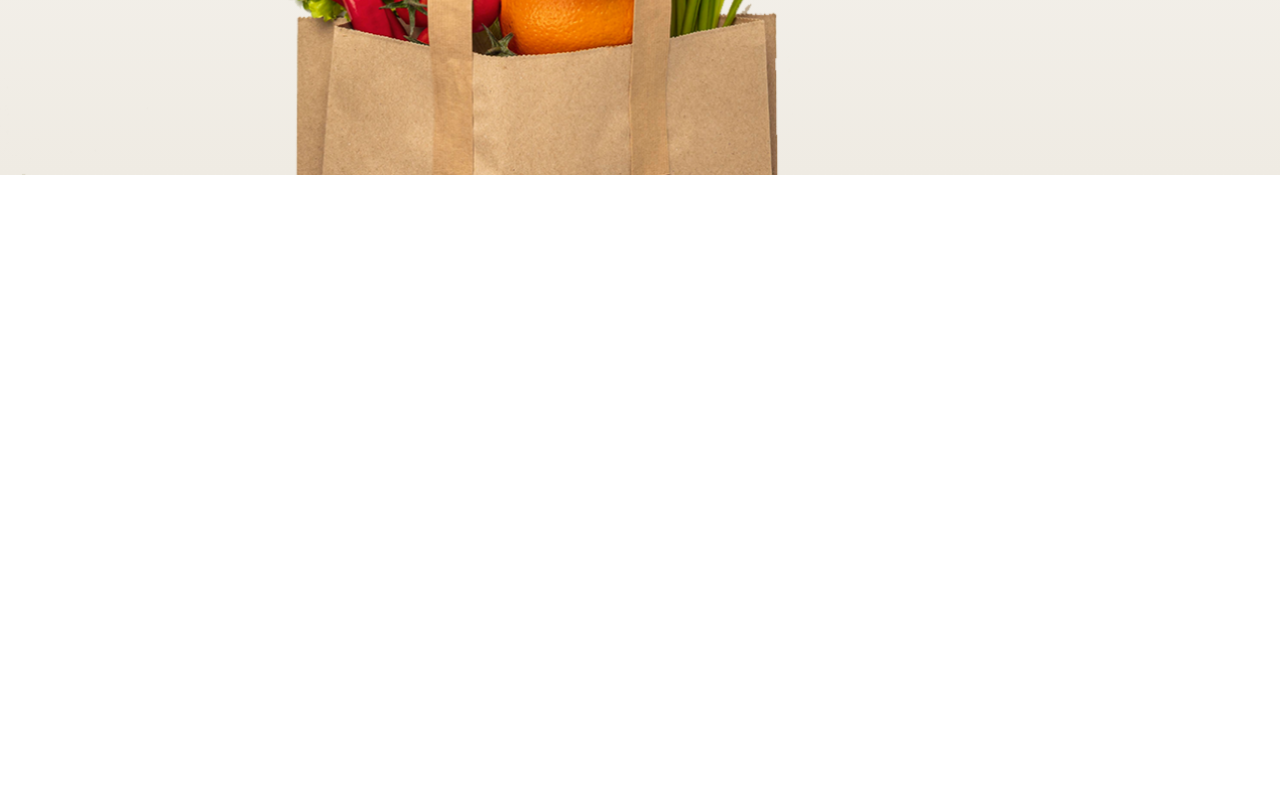
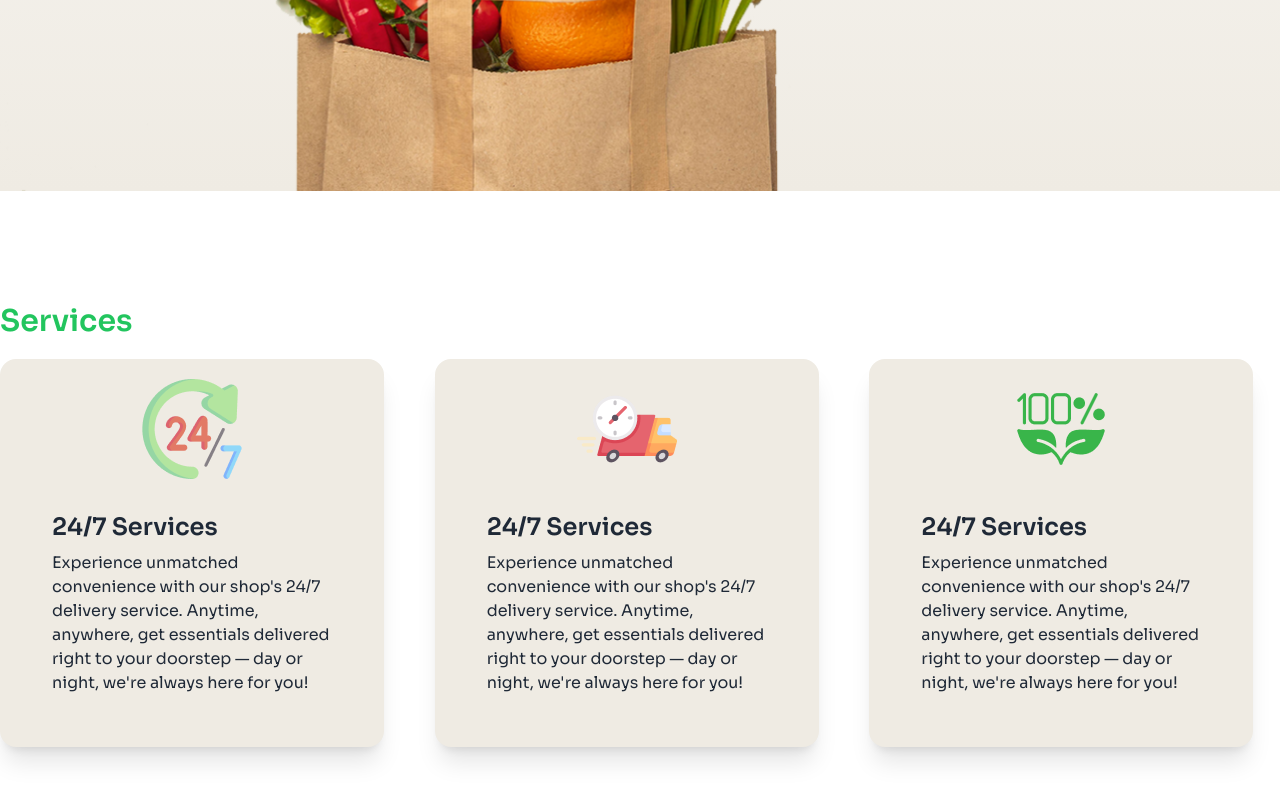
Before and after one commit to Rayan105/Natures-platter, a plain HTML site: page index.html in a window 1280 px wide. Shown: the part 1018-1818 px from the top of the page. Before the commit the page ends 1305 px from the top, so only its background shows below. Drawn offline with nearby package versions, Linux system fonts and the light colour scheme.

Commit message:
services done

```diff
--- a/index.html
+++ b/index.html
@@ -55,11 +55,11 @@
 
 <body class="font-sora">
 
-    <header class="md:container md:mx-auto">
+    <header>
 
         <!-- navbar -->
 
-        <nav class="mb-8 md:mb-24">
+        <nav class="mb-8 md:mb-24 md:container md:mx-auto">
             <div class="navbar bg-base-100 justify-between">
                 <div class="flex">
                     <img class="w-[154px]" src="c2-assets/logo-header.png" alt="logo">
@@ -76,7 +76,8 @@
                     <div class="navbar-items hidden md:flex gap-3 w-[400px] items-center">
                         <a href=""><img class="w-[24px]" src="c2-assets/magnifying-glass-solid.svg" alt=""></a>
                         <a href=""><img class="w-[24px]" src="c2-assets/cart-shopping-solid.svg" alt=""></a>
-                        <a href=""><button class="btn px-10 py-30 text-xl bg-white border border-green-500">Login</button></a>
+                        <a href=""><button
+                                class="btn px-10 py-30 text-xl bg-white border border-green-500">Login</button></a>
                         <a href=""><button class="btn px-10 py-30 text-xl bg-[#179800] text-white">Register</button></a>
                     </div>
 
@@ -111,10 +112,13 @@
         <section class="mb-8 md:mb-28 bg-gradient-to-b from-[#FFFFFF] to-[#EFEBE3] w-full">
             <div>
                 <div class="text-center">
-                    <h2 class="text-3xl font-semibold md:text-5xl mb-7">Freshness <span class="text-green-600">You Can</span> <br>
-                    <span class="text-green-600">Count</span> On, Prices You'll Love!</h2>
-                    <p class="text-xl text-[#111111]">Shop your daily essentials at unbeatable prices. From fresh produce to pantry <br>
-                    staples, we've got you covered every day!</p>
+                    <h2 class="text-3xl font-semibold md:text-5xl mb-7">Freshness <span class="text-green-600">You
+                            Can</span> <br>
+                        <span class="text-green-600">Count</span> On, Prices You'll Love!
+                    </h2>
+                    <p class="text-lg md:text-xl p-2 text-[#111111]">Shop your daily essentials at unbeatable prices. From fresh
+                        produce to pantry <br>
+                        staples, we've got you covered every day!</p>
                 </div>
                 <div class="justify-center">
                     <img class="w-[1030px]" src="c2-assets/hero-vegetables.png" alt="">
@@ -123,7 +127,94 @@
         </section>
 
     </header>
-    <main>
+    <main class="md:container md:mx-auto">
+
+
+
+        <!-- services -->
+
+        <section class="mb-8 md:mb-16  md:container md:mx-auto">
+            <h3 class="text-3xl font-semibold text-green-500 mb-5">Services</h3>
+            <div class="grid grid-cols-1 md:grid-cols-2 lg:grid-cols-3 gap-6 mx-auto">
+                    <!-- item 1 -->
+                    <div class="card bg-base-100 w-96 shadow-xl items-center p-5 bg-[#EFEBE3]">
+                        <figure class="">
+                            <img src="c2-assets/service.png" alt="" />
+                        </figure>
+                        <div class="card-body">
+                            <h2 class="text-2xl font-semibold">24/7 Services</h2>
+                            <p class="text-md">Experience unmatched convenience with our shop's 24/7 delivery service.
+                                Anytime, anywhere, get essentials delivered right to your doorstep — day or night, we're
+                                always here for you!</p>
+                        </div>
+                    </div>
+
+                    <!-- item 2 -->
+                    <div class="card bg-base-100 w-96 shadow-xl items-center p-5 bg-[#EFEBE3]">
+                        <figure class="">
+                            <img src="c2-assets/delivery.png" alt="" />
+                        </figure>
+                        <div class="card-body">
+                            <h2 class="text-2xl font-semibold">24/7 Services</h2>
+                            <p class="text-md">Experience unmatched convenience with our shop's 24/7 delivery service.
+                                Anytime, anywhere, get essentials delivered right to your doorstep — day or night, we're
+                                always here for you!</p>
+                        </div>
+                    </div>
+
+                    <!-- item 3 -->
+                    <div class="card bg-base-100 w-96 shadow-xl items-center p-5 bg-[#EFEBE3]">
+                        <figure class="">
+                            <img src="c2-assets/healthy.png" alt="" />
+                        </figure>
+                        <div class="card-body">
+                            <h2 class="text-2xl font-semibold">24/7 Services</h2>
+                            <p class="text-md">Experience unmatched convenience with our shop's 24/7 delivery service.
+                                Anytime, anywhere, get essentials delivered right to your doorstep — day or night, we're
+                                always here for you!</p>
+                        </div>
+                    </div>
+            </div>
+        </section>
+
+        <!-- popular products -->
+
+
+
+
+
+
+
+
+
+
+
+
+
+
+        <!-- Arrival and offers -->
+
+
+
+
+
+
+
+
+
+
+
+
+
+
+
+
+
+
+
+        <!--  -->
+
+
 
 
     </main>
```
